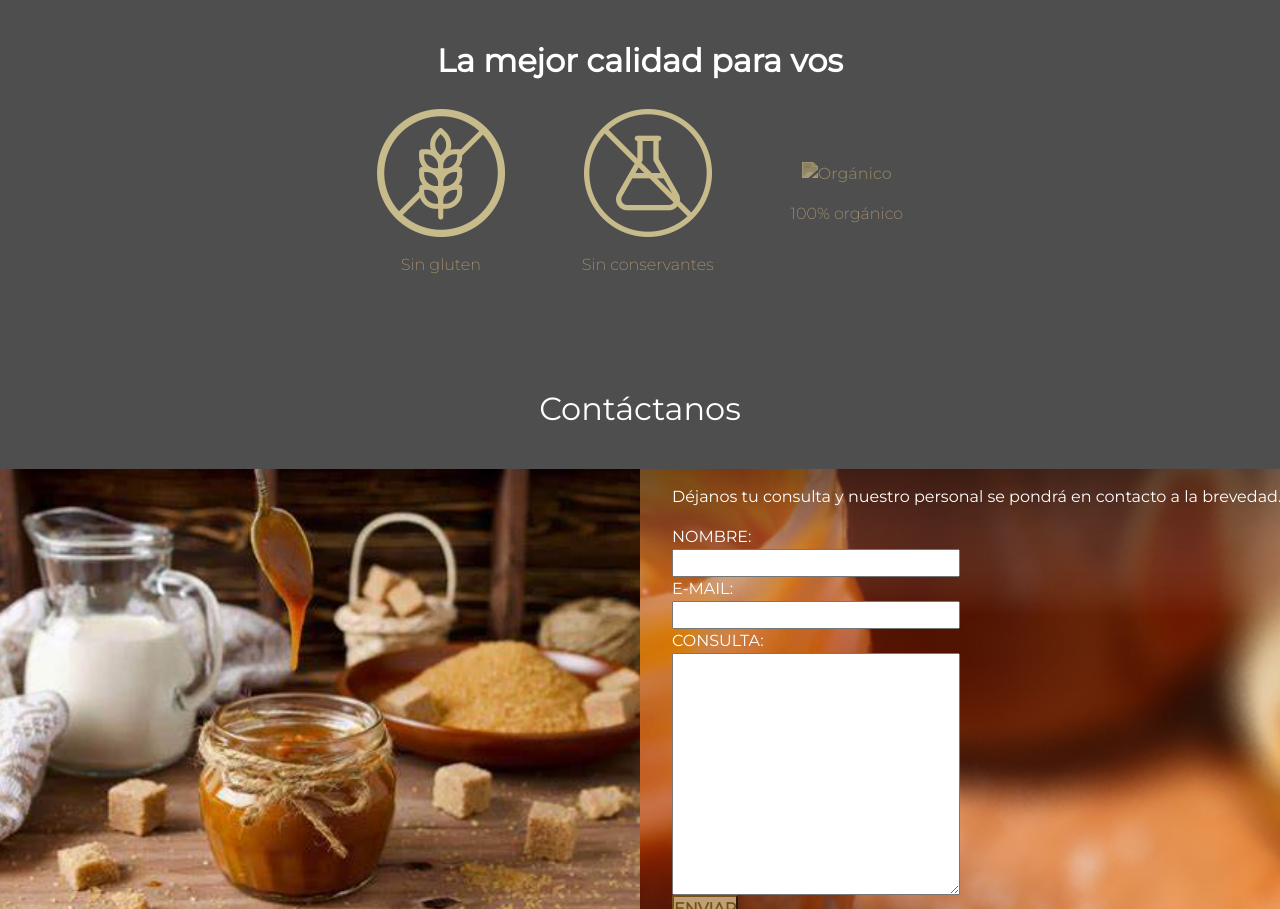
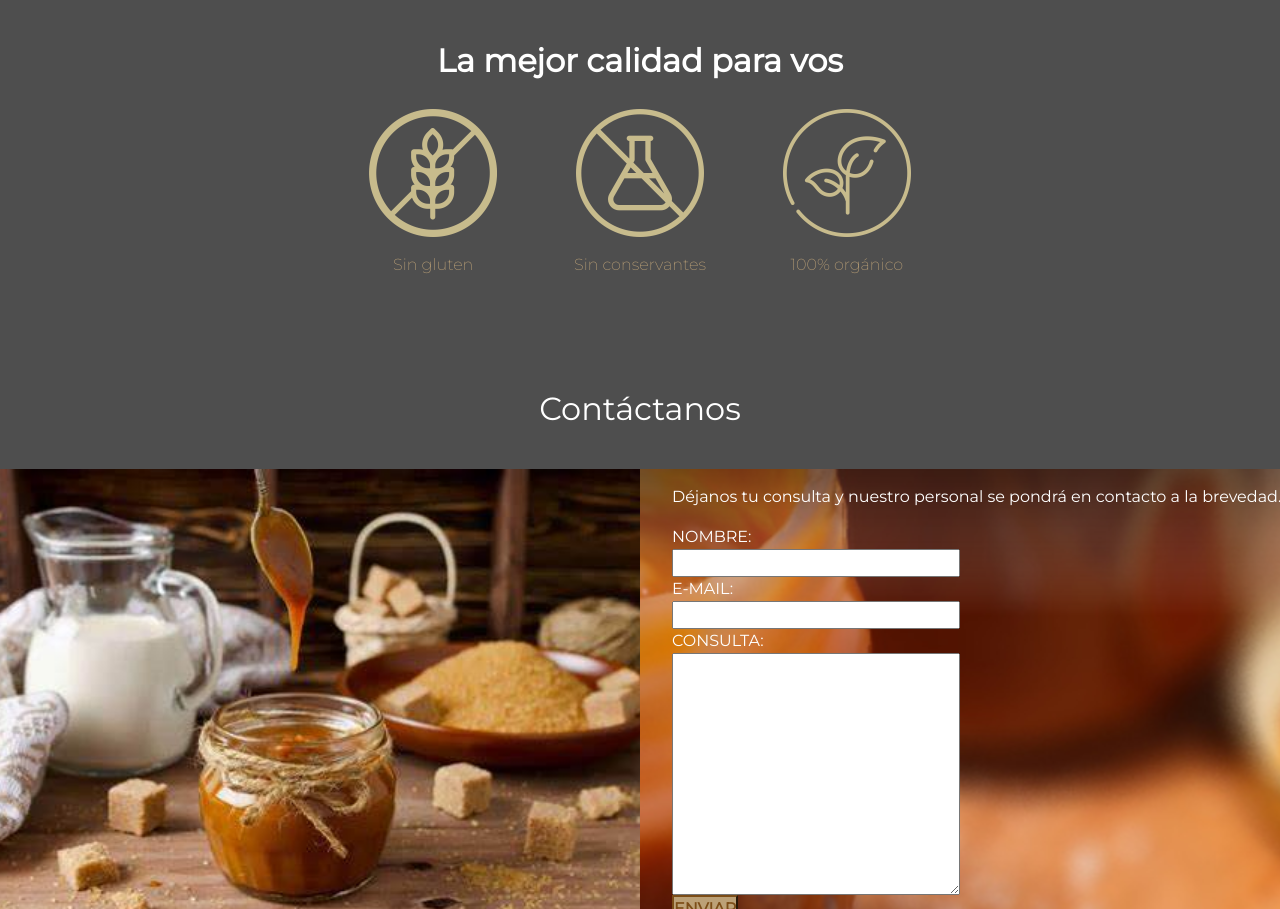
Before and after one commit to NicoNestasio/Humaya-CAC, a plain HTML site: page index.html in a window 1280 px wide. Shown: the part 2055-2964 px from the top of the page. Drawn offline with nearby package versions, Linux system fonts and the light colour scheme; the site is published under a folder, as on GitHub Pages, so addresses that start at the root find nothing.

Commit message:
Update index.html
Corrección imagen

```diff
--- a/index.html
+++ b/index.html
@@ -120,7 +120,7 @@
                 <li><img class="icon1" src="IMAGENES/gmo.png" alt="Sin conservantes">
                     <p class="pcolor3">Sin conservantes</p>
                 </li>
-                <li><img class='icon1' src="/IMAGENES/plant-based.png" alt="Orgánico">
+                <li><img class='icon1' src="IMAGENES/plant-based.png" alt="Orgánico">
                     <p class="pcolor3">100% orgánico</p>
                 </li>
             </ul>
```
